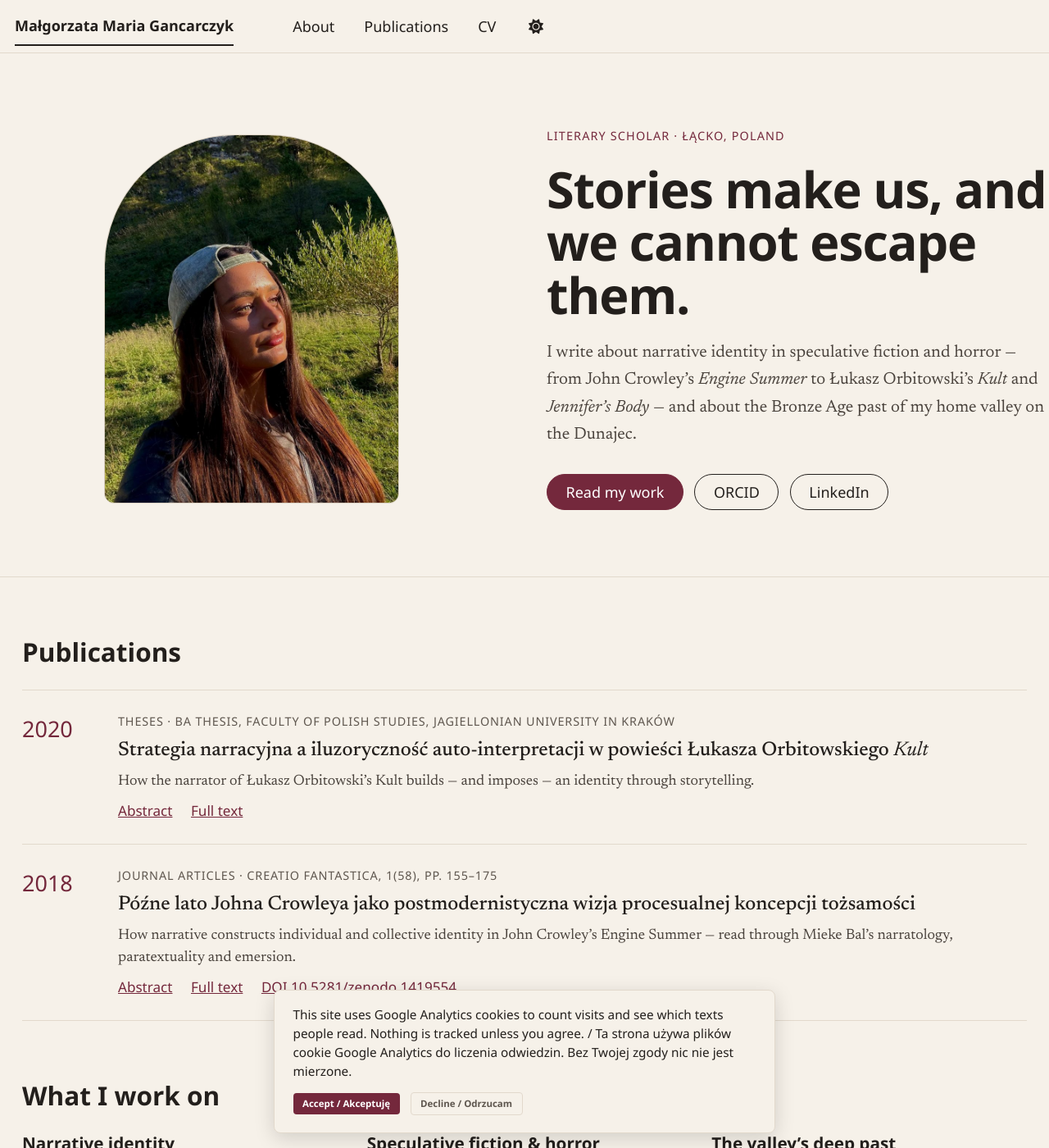
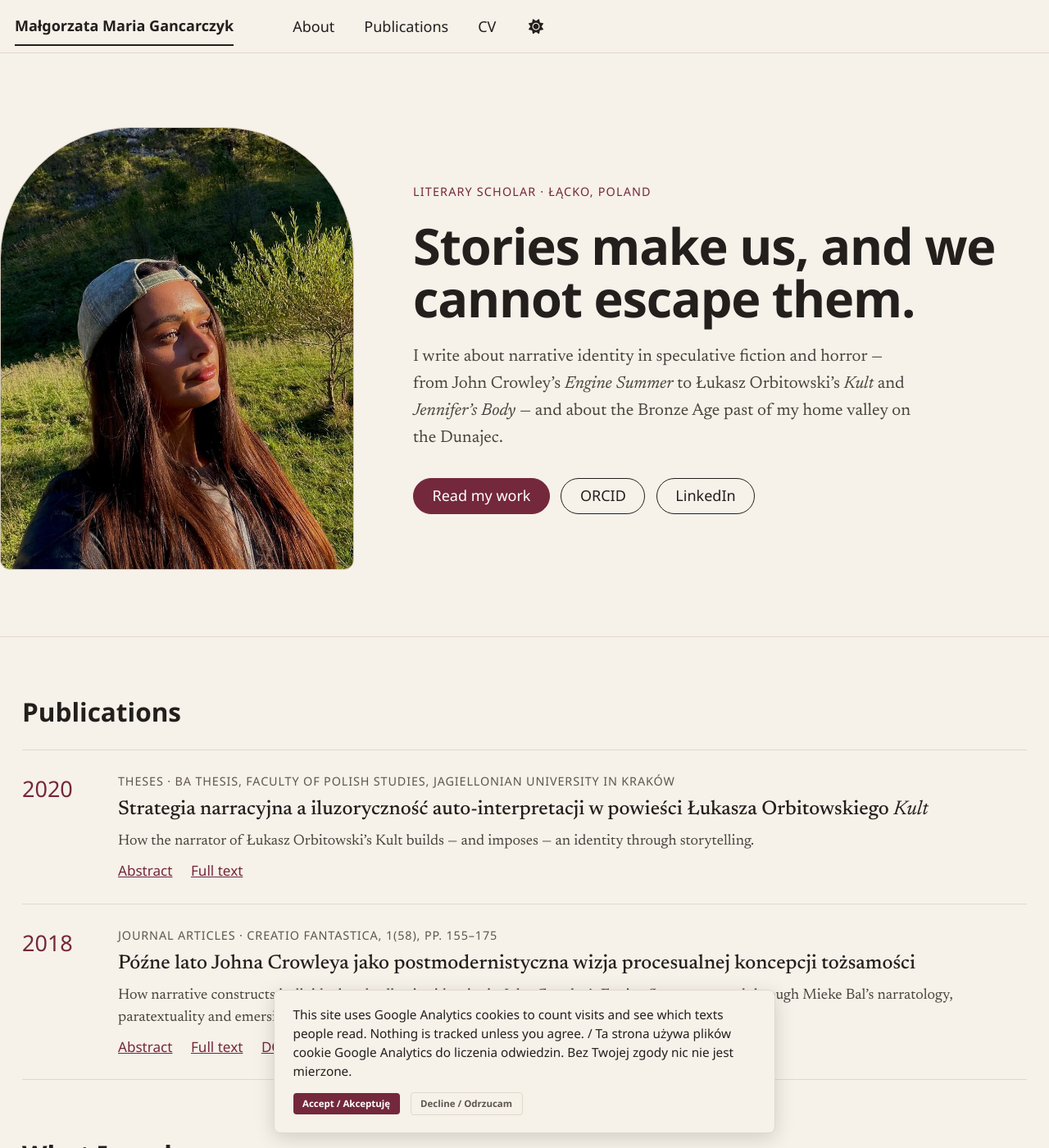
Before and after one commit to malgorzatagancarczyk/malgorzatagancarczyk.github.io, a Jekyll site: the page built from _pages/home.html, in a window 1280 px wide and 1400 px high. Shown: the whole window at 82% size. Built offline with Jekyll 4.4.1, drawn with Linux system fonts in a browser that asks for light colours; some web fonts are replaced; a style sheet for code colours, icons or effects is not loaded.

Commit message:
Update main.scss

```diff
--- a/assets/css/main.scss
+++ b/assets/css/main.scss
@@ -137,3 +137,8 @@ img.author__avatar, .author__avatar img { aspect-ratio: auto !important; object-
 /* Hero: photo on the left facing the text, no background contours */
 .dl-portrait { order: -1; }
 .dl-hero > svg { display: none; }
+
+/* Hero: wider block aligned with the site name, photo hugging the left */
+.dl-hero__grid { max-width: 84rem; grid-template-columns: minmax(16rem, 24rem) 1fr; gap: 4rem; }
+.dl-portrait { justify-self: start; max-width: 24rem; }
+@media (max-width: 52rem) { .dl-hero__grid { grid-template-columns: 1fr; gap: 2rem; padding-top: 3rem; } .dl-portrait { justify-self: center; max-width: 20rem; } }
```
